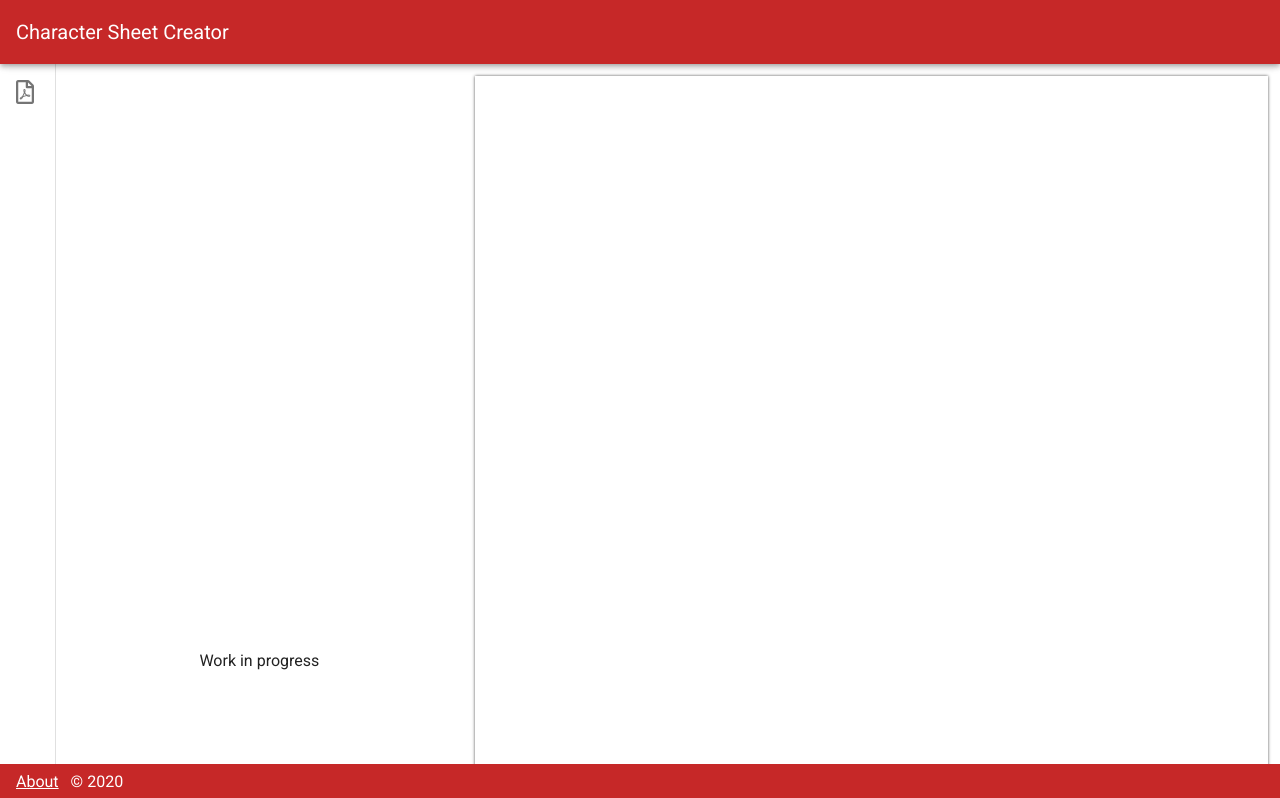
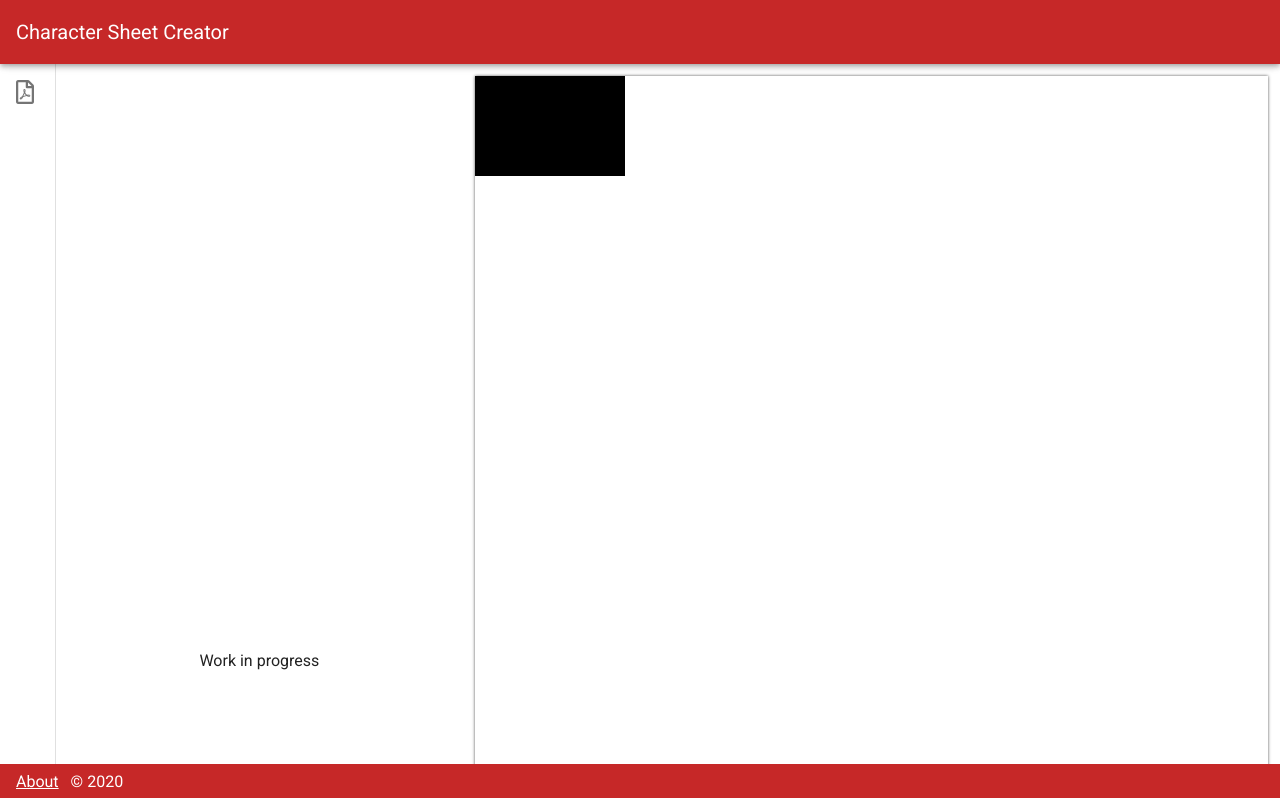
Before and after one commit to lubo-dev/character-sheet-creator, a Vue app: page / in a window 1280 px wide. Shown: the top 798 px of the page. Built offline with nearby package versions, Linux system fonts and the light colour scheme.

Commit message:
Adds black-box element for future drag and drop tests

```diff
--- a/src/components/Page.vue
+++ b/src/components/Page.vue
@@ -1,5 +1,7 @@
 <template>
-    <div class="page mb-8" />
+    <div class="page mb-8">
+        <div class="black-box" />
+    </div>
 </template>
 
 <style lang="scss" scoped>
@@ -8,4 +10,10 @@
         width: 595pt;
         height: 842pt;
     }
+
+    .black-box {
+        width: 150px;
+        height: 100px;
+        background-color: black;
+    }
 </style>
```
